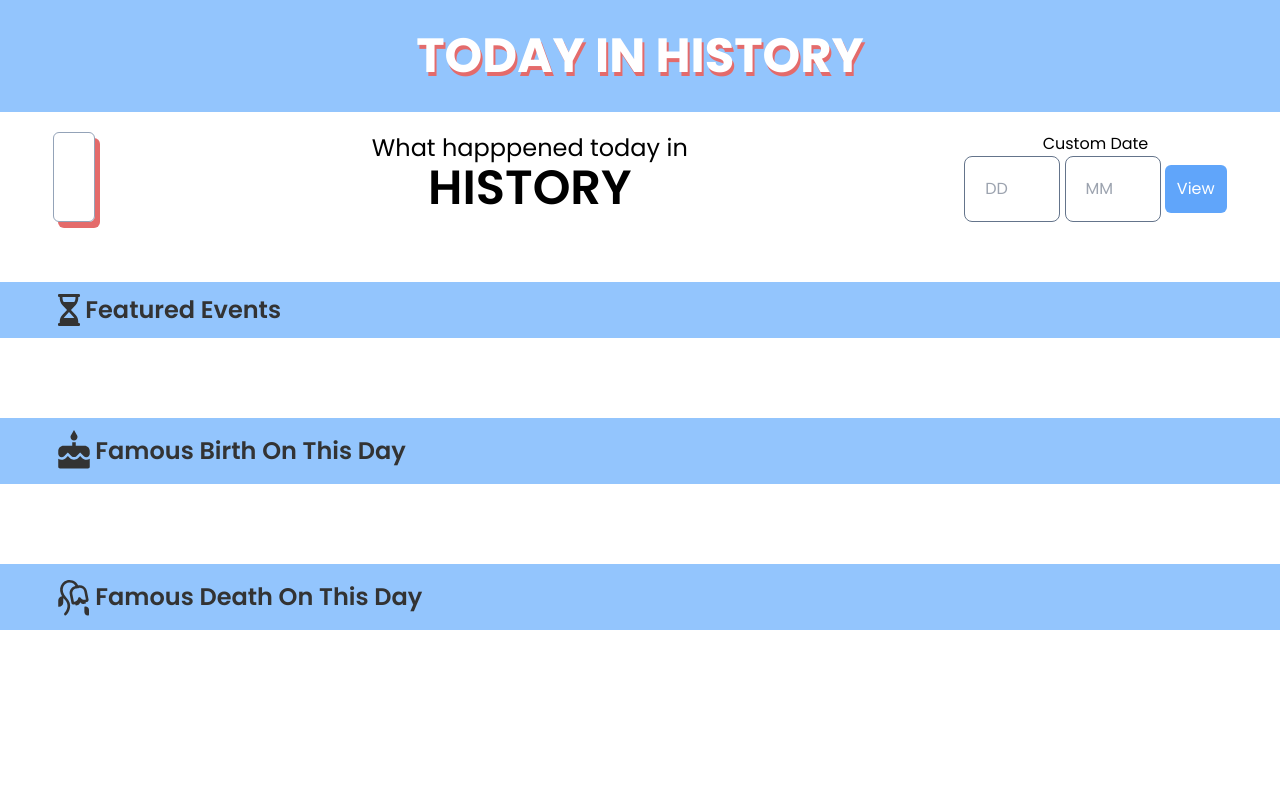
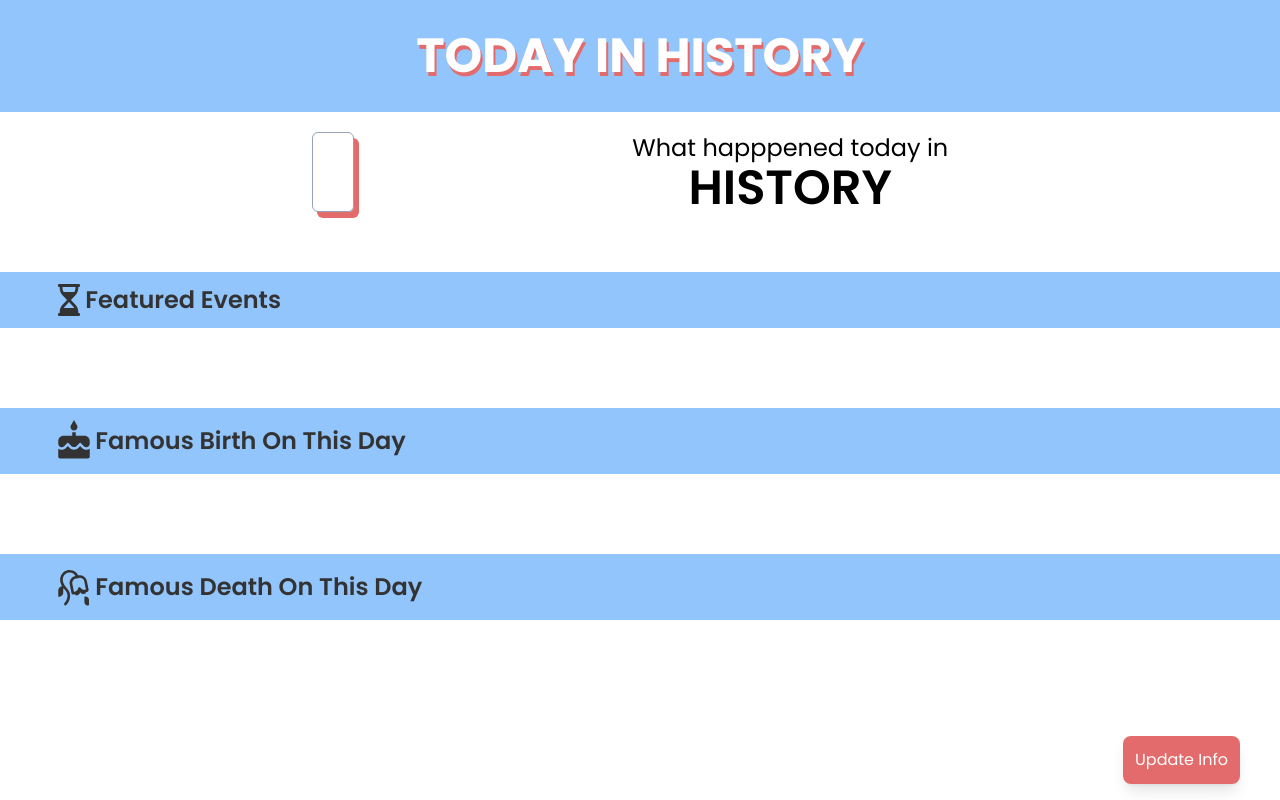
Before and after one commit to itsOmSarraf/Impractical-hackers-this-day, a website: page index.html in a window 1280 px wide. Drawn offline with Linux system fonts and the light colour scheme; no server answers.

Commit message:
custom date removed and update info button added

```diff
--- a/index.html
+++ b/index.html
@@ -22,13 +22,13 @@
 
     <!-- Navbar -->
     <nav
-      class="flex flex-col sm:flex-row flex-wrap justify-between py-5 w-11/12 m-auto"
+      class="flex flex-col sm:flex-row flex-wrap justify-evenly py-5 w-11/12 m-auto"
     >
       <!-- Left Side -->
 
       <!-- Date Container -->
       <div
-        class="border rounded-md border-slate-400 p-2 sm:p-5 flex justify-center items-center date-container"
+        class="border rounded-md border-slate-400 p-2 sm:p-5 flex justify-between items-center date-container"
       >
         <!--! Fetch JS Object (date) -->
         <p id="currentDate" class="sm:text-3xl font-semibold"></p>
@@ -40,38 +40,6 @@
       </div>
 
       <!-- Right Side -->
-      <div class="text-center sm:text-right my-5 lg:my-0">
-        <!-- Custom Date Picker -->
-        <h5 class="text-center">Custom Date</h5>
-        <!-- Input -->
-        <div class="">
-          <form action="">
-            <input
-              type="number"
-              name=""
-              id=""
-              max="31"
-              placeholder="DD"
-              class="date-picker"
-              min="1"
-            />
-            <input
-              type="number"
-              name=""
-              id=""
-              max="12"
-              min="1"
-              placeholder="MM"
-              class="date-picker"
-            />
-            <input
-              type="submit"
-              value="View"
-              class="bg-blue-400 p-2 sm:p-3 text-white rounded-md"
-            />
-          </form>
-        </div>
-      </div>
     </nav>
 
     <!-- Events Section Heading -->
@@ -115,6 +83,14 @@
 
     <section id="death-container" class="data-container"></section>
 
+    <!-- Refresh Button -->
+    <button
+      onclick="window.location.reload();"
+      class="fixed bottom-4 right-10 bg-[#e46b6b] p-3 rounded-lg text-white shadow-lg"
+    >
+      Update Info
+    </button>
+
     <script src="src/main.js" defer></script>
   </body>
 </html>
```
Also changed, not shown: dist/output.css.
